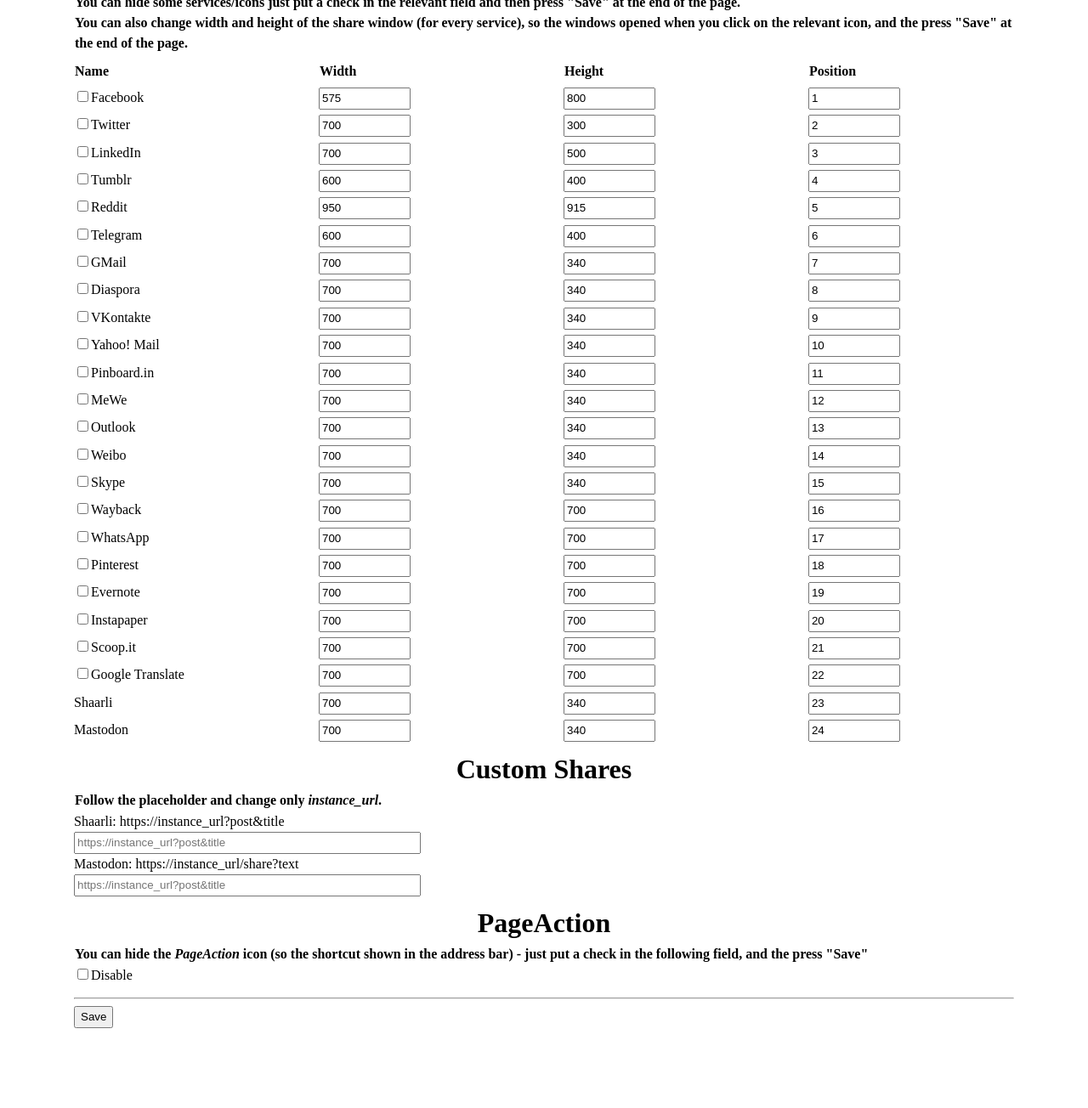
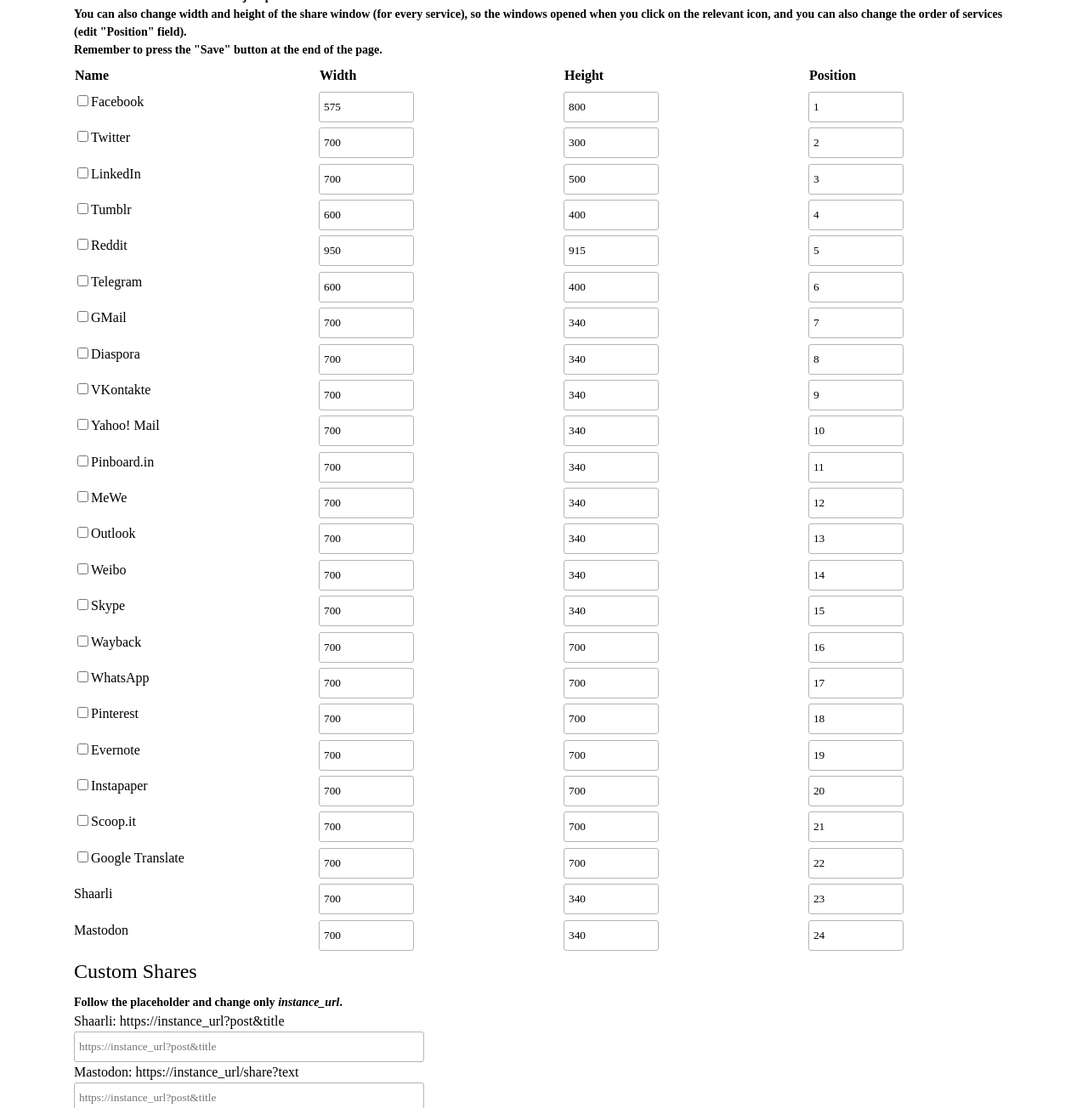
Before and after one commit to Mte90/Share-Backported, a browser extension: page options/options.html in a window 1280 px wide. Shown: the part 62-1366 px from the top of the page at 85% size. Before the commit the page ends 1275 px from the top, so only its background shows below. Drawn offline with Linux system fonts and the light colour scheme.

Commit message:
New modern GUI (#100)
* New GUI
- Updated GUI in Options (now it looks like Firefox preferences)
- Updated panel of extension
- Fixed bug (when lines were 5, so added "lines-5" in modal.css)
- Fixed an error in CSS
- Updated HR

```diff
--- a/modal/modal.css
+++ b/modal/modal.css
@@ -1,18 +1,21 @@
 html, body {
-	width: 288px;
-	height: 432px;
+	width: 304px;
+	height: 456px;
+}
+.lines-5 {
+	height: 380px;
 }
 .lines-4 {
-	height: 288px;
+	height: 304px;
 }
 .lines-3 {
-	height: 216px;
+	height: 228px;
 }
 .lines-2 {
-	height: 144px;
+	height: 152px;
 }
 .lines-1 {
-	height: 72px;
+	height: 76px;
 }
 * {
 	color: #484848;
@@ -35,28 +38,33 @@
 button {
 	width: 68px;
 	height: 68px;
-	margin: 2px;
+	margin: 4px;
 	border-radius: 3px;
 	border: 1px solid transparent;
 	cursor: pointer;
-	transition: background 250ms,
-		border-color 250ms;
+	transition: 0s;
 	background: transparent;
 	padding-top:2px;
 }
 button:hover {
-	background: hsla(210,4%,10%,.08) linear-gradient(hsla(0,0%,100%,.3), hsla(0,0%,100%,.1)) padding-box;
-	border-color: hsla(0,0%,0%,.2);
-	box-shadow: 0 1px 0 hsla(0,0%,100%,.5),
-		0 1px 0 hsla(0,0%,100%,.5) inset;
+	background-color: #DDDEDF;
 }
 button:active {
-	background: hsla(0,0%,0%,.02) linear-gradient(hsla(0,0%,0%,.12), transparent) border-box;
-	border-color: hsla(0,0%,0%,.3);
-	box-shadow: 0 1px 0 hsla(0,0%,100%,.5),
-		0 1px 0 hsla(0,0%,0%,.05) inset,
-		0 1px 1px hsla(0,0%,0%,.2) inset;
+	width: 64px;
+	height: 64px;
+	margin: 6px;
+	background-color: #D2D2D3;
+	box-shadow: 0px 0px 0px 2px #0A84FF, 0px 0px 0px 5px #B1D6FC;
 }
+input[type=number] {
+	border-radius: 3px;
+	border: 1px solid #B5B5B5;
+	font-family: inherit;
+	padding: 3px;
+	padding-left: 5px;
+	padding-right: 5px;
+}
+
 button img {
 	max-height: 48px;
 	max-width: 48px;
@@ -84,7 +92,8 @@
 	color: blue;
 }
 
-span#error_msg {
+span#error_msg
+{
 	text-align: center;
 	width: 100%;
 	font-size: 14px;
--- a/modal/modal.js
+++ b/modal/modal.js
@@ -12,7 +12,7 @@
     document.getElementsByTagName("body")[0].innerHTML="<span id='error_msg'>All services are hidden</span>";
     column = 3;
   }
-  var width_modal = column * 72;
+  var width_modal = column * 76;
   document.getElementsByTagName("html")[0].style.width = width_modal+"px";
   document.getElementsByTagName("body")[0].style.width = width_modal+"px";
   // Set the height of the modal
--- a/options/options.html
+++ b/options/options.html
@@ -29,6 +29,27 @@
         h5,
         h6 {
             margin: 1px;
+        }
+        h1
+        {
+            margin: 0 0 8px;
+            font-size: 24px;
+            font-weight: 300;
+            text-align: left;
+        }
+
+        h4
+        {
+            margin: 0px;
+            font-size: 14px;
+            font-weight: 600;
+        }
+
+        h5
+        {
+            font-size: 16px;
+            text-align: left;
+            font-weight: bold;
         }
 
         p {
@@ -126,9 +147,48 @@
             clear: both;
         }
 
-        .widths, .heights, .positions
+        .widths, .heights, .positions {
+            width: 100px;
+        }
+
+        button {
+            background-color: #E1E1E2;
+            transition: 0.1s;
+            border: 0px solid transparent;
+            min-width: 150px;
+            height: 30px;
+            text-align: center;
+            border-radius: 3px;
+        }
+        button:hover {
+            background-color: #C9C9CA;
+        }
+        button:active {
+            background-color: #B1B1B2;
+        }
+
+        input[type=url], input[type=number] {
+            border-radius: 3px;
+            border: 1px solid #B5B5B5;
+            font-family: inherit;
+            padding-left: 5px;
+            padding-right: 5px;
+            min-height: 32px;
+            -moz-appearance: textfield;
+        }
+        input[type=url]:hover, input[type=number]:hover {
+            border: 1px solid #858585;
+        }
+        input[type=url]:focus, input[type=number]:focus {
+            box-shadow: 0px 0px 0px 1px #0A84FF, 0px 0px 0px 4px #B1D6FC;
+            border: 1px solid #0A84FF;
+        }
+
+        .hr
         {
-            width: 100px;
+            margin-top: 16px;
+            padding-top: 16px;
+            border-top: 1px solid #D7D7DB;
         }
     </style>
     <title>Settings</title>
@@ -138,26 +198,28 @@
         <div class="container">
             <div class="row">
                 <div class="col-12">
-                    <h1 class="center">Services</h1>
+                    <h1>Services</h1>
                     <h4>
-                        You can hide some services/icons just put a check in the relevant field and then press "Save" at the end of the page.
+                        You can hide some services/icons just put a check in the relevant field.
                         <br>
-                        You can also change width and height of the share window (for every service), so the windows opened when you click on the relevant icon, and the press "Save" at the end of the page.
+                        You can also change width and height of the share window (for every service), so the windows opened when you click on the relevant icon, and you can also change the order of services (edit "Position" field).
+                        <br>
+                        Remember to press the "Save" button at the end of the page.
                     </h4>
                 </div>
             </div>
             <div class="row">
                 <div class="col-3 header-columns-services">
-                    <h4>Name</h4>
+                    <h5>Name</h5>
                 </div>
                 <div class="col-3 header-columns-services">
-                    <h4>Width</h4>
+                    <h5>Width</h5>
                 </div>
                 <div class="col-3 header-columns-services">
-                    <h4>Height</h4>
+                    <h5>Height</h5>
                 </div>
                 <div class="col-3 header-columns-services">
-                    <h4>Position</h4>
+                    <h5>Position</h5>
                 </div>
             </div>
             <div class="row">
@@ -498,7 +560,7 @@
             </div>
             <div class="row">
                 <div class="col-12">
-                    <h1 class="center">Custom Shares</h1>
+                    <h1>Custom Shares</h1>
                     <h4>Follow the placeholder and change only <i>instance_url</i>.</h4>
                     <label>Shaarli: https://instance_url?post&title<br> <input type="url" id="shaarli" style="width:400px" placeholder="https://instance_url?post&title"></label><br>
                     <label>Mastodon: https://instance_url/share?text<br> <input type="url" id="mastodon" style="width:400px" placeholder="https://instance_url?post&title"></label>
@@ -506,14 +568,13 @@
             </div>
             <div class="row">
                 <div class="col-12">
-                    <h1 class="center">PageAction</h1>
+                    <h1>PageAction</h1>
                     <h4>You can hide the <i>PageAction</i> icon (so the shortcut shown in the address bar) - just put a check in the following field, and the press "Save"</h4>
                     <label><input type="checkbox" id="pageaction">Disable</label>
                 </div>
             </div>
-            <div class="row">
+            <div class="row hr">
                 <div class="col-12">
-                    <hr>
                     <button type="submit">Save</button>
                 </div>
             </div>
```
